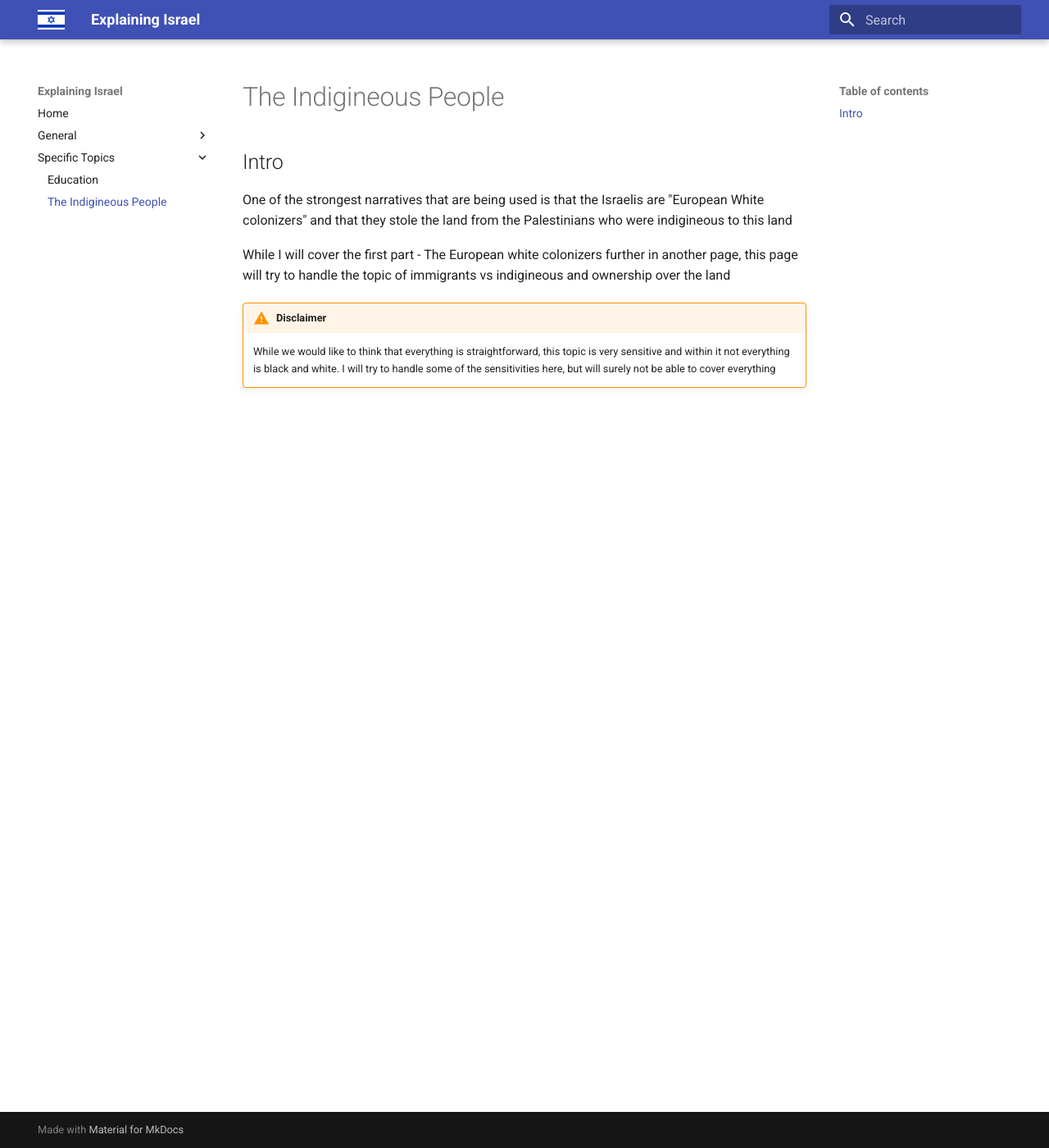
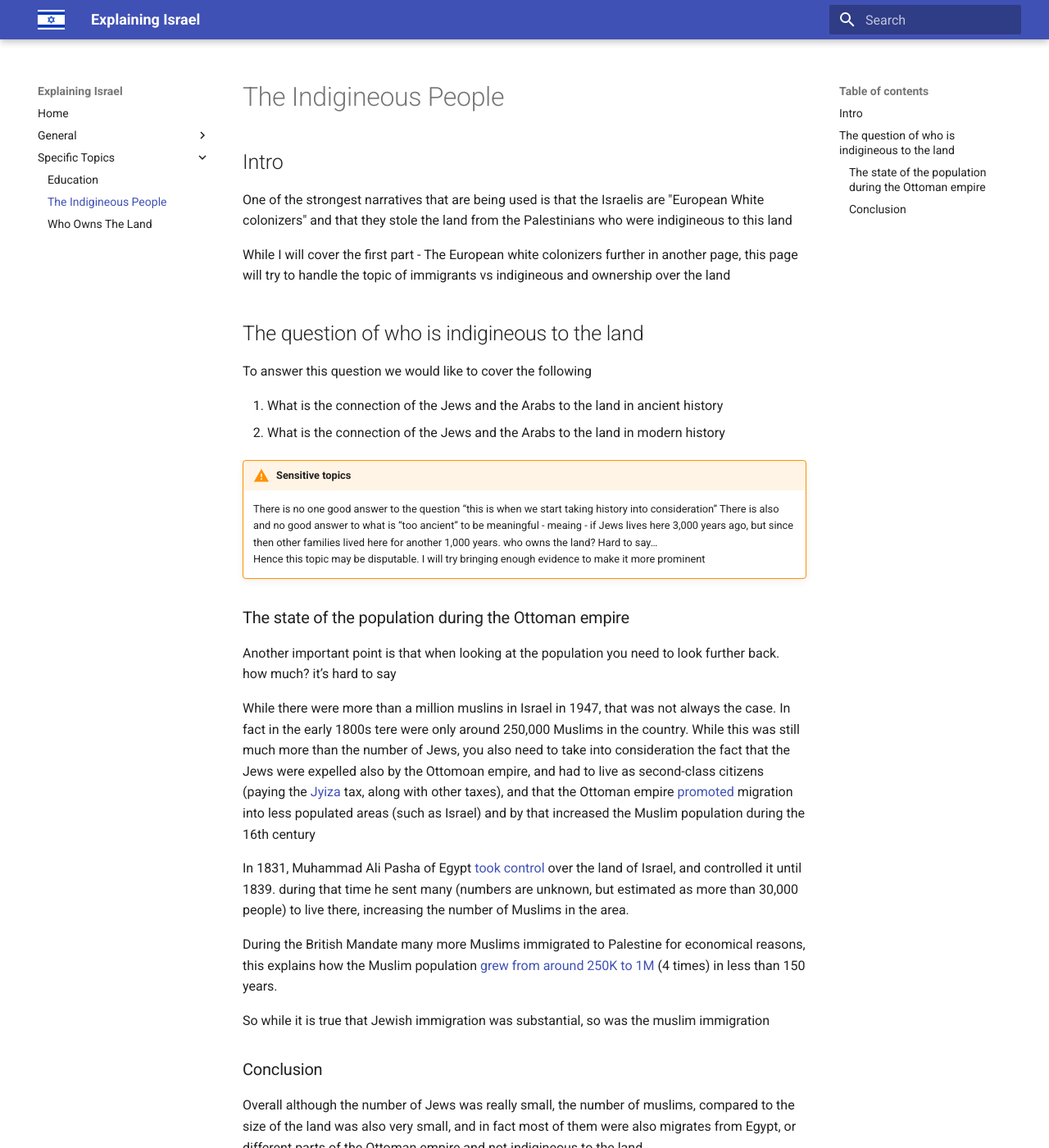
Before and after one commit to RonGros/explaining-israel, an MkDocs documentation site: the page built from docs/Specific Topics/The indigineous People.md, in a window 1280 px wide and 1400 px high. Shown: the whole window at 82% size. Built offline with MkDocs 1.6.1 and Material for MkDocs 9.7.7, drawn with Linux system fonts in a browser that asks for light colours; some of the changed text lies outside the part shown.

Commit message:
Start working on more info

```diff
--- /dev/null
+++ b/docs/Specific Topics/Jews stole the land.md
@@ -0,0 +1,3 @@
+# The Jews Stole The Land
+
+Under Construction
--- a/docs/Specific Topics/The indigineous People.md
+++ b/docs/Specific Topics/The indigineous People.md
@@ -4,5 +4,34 @@ One of the strongest narratives that are being used is that the Israelis are "Eu
 
 While I will cover the first part - The European white colonizers further in another page, this page will try to handle the topic of immigrants vs indigineous and ownership over the land
 
-!!! warning "Disclaimer"
-    While we would like to think that everything is straightforward, this topic is very sensitive and within it not everything is black and white. I will try to handle some of the sensitivities here, but will surely not be able to cover everything
+## The question of who is indigineous to the land
+
+To answer this question we would like to cover the following
+
+1. What is the connection of the Jews and the Arabs to the land in ancient history
+2. What is the connection of the Jews and the Arabs to the land in modern history
+
+!!! warning "Sensitive topics"
+	There is no one good answer to the question “this is when we start taking history into consideration”
+    There is also and no good answer to what is “too ancient” to be meaningful - meaing - if Jews lives here 3,000 years ago, but since then other families lived here for another 1,000 years. who owns the land? Hard to say…
+    Hence this topic may be disputable. I will try bringing enough evidence to make it more prominent
+
+### The state of the population during the Ottoman empire
+
+Another important point is that when looking at the population you need to look further back. how much? it’s hard to say
+
+While there were more than a million muslins in Israel in 1947, that was not always the case. In fact in the early 1800s tere were only around 250,000 Muslims in the country.
+While this was still much more than the number of Jews, you also need to take into consideration the fact that the Jews were expelled also by the Ottomoan empire, and had to live as second-class citizens (paying the [Jyiza](https://en.wikipedia.org/wiki/Jizya) tax, along with other taxes), and that the Ottoman empire [promoted](https://en.wikipedia.org/wiki/Muslim_migrations_to_Ottoman_Palestine#:~:text=Muslim%20migrations%20to%20Palestine%20began,19th%20and%20early%2020th%20centuries.) migration into less populated areas (such as Israel) and by that increased the Muslim population during the 16th century
+
+In 1831, Muhammad Ali Pasha of Egypt [took control](https://en.wikipedia.org/wiki/Egyptian%E2%80%93Ottoman_War_(1831%E2%80%931833)) over the land of Israel, and controlled it until 1839. during that time he sent many (numbers are unknown, but estimated as more than 30,000 people) to live there, increasing the number of Muslims in the area.
+
+During the British Mandate many more Muslims immigrated to Palestine for economical reasons, this explains how the Muslim population [grew from around 250K to 1M](https://en.wikipedia.org/wiki/Demographic_history_of_Palestine_(region)) (4 times) in less than 150 years.
+
+So while it is true that Jewish immigration was substantial, so was the muslim immigration
+
+
+
+### Conclusion
+Overall although the number of Jews was really small, the number of muslims, compared to the size of the land was also very small, and in fact most of them were also migrates from Egypt, or different parts of the Ottoman empire and not indigineous to the land
+
+Do Muslim immigrants have more rights than Jewish Immigrants? I would say - No.
--- a/mkdocs.yml
+++ b/mkdocs.yml
@@ -9,6 +9,10 @@ markdown_extensions:
   - pymdownx.superfences
   - attr_list
   - md_in_html
+  - def_list
+  - pymdownx.tasklist:
+      custom_checkbox: true
+
 nav:
   - Home: index.md
   - General:
@@ -18,3 +22,4 @@ nav:
   - Specific Topics:
     - Specific Topics/Education.md
     - Specific Topics/The indigineous People.md
+    - Specific Topics/Who Owns The Land.md
```
Also changed, not shown: docs/General/Propaganda-Tactics.md (+2 -0 lines), docs/General/The battle for the truth.md (+1 -0 lines), docs/Specific Topics/Who Owns The Land.md (added, +70 -0 lines), docs/index.md (+7 -0 lines), docs/Assets/maps/1925_malaria.jpg (added), docs/Assets/maps/1946_population.jpg (added), docs/Assets/maps/1947_Partition_Plan.png (added), 1 other file.
